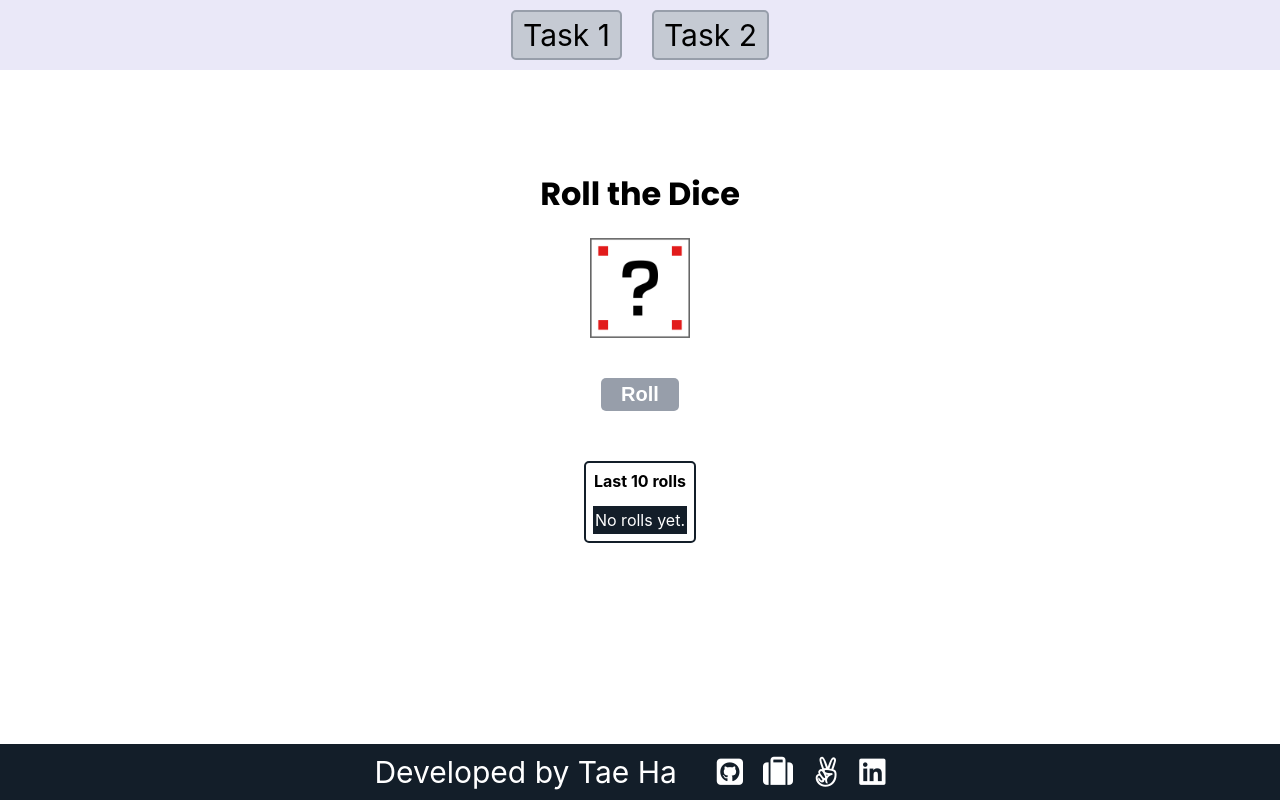
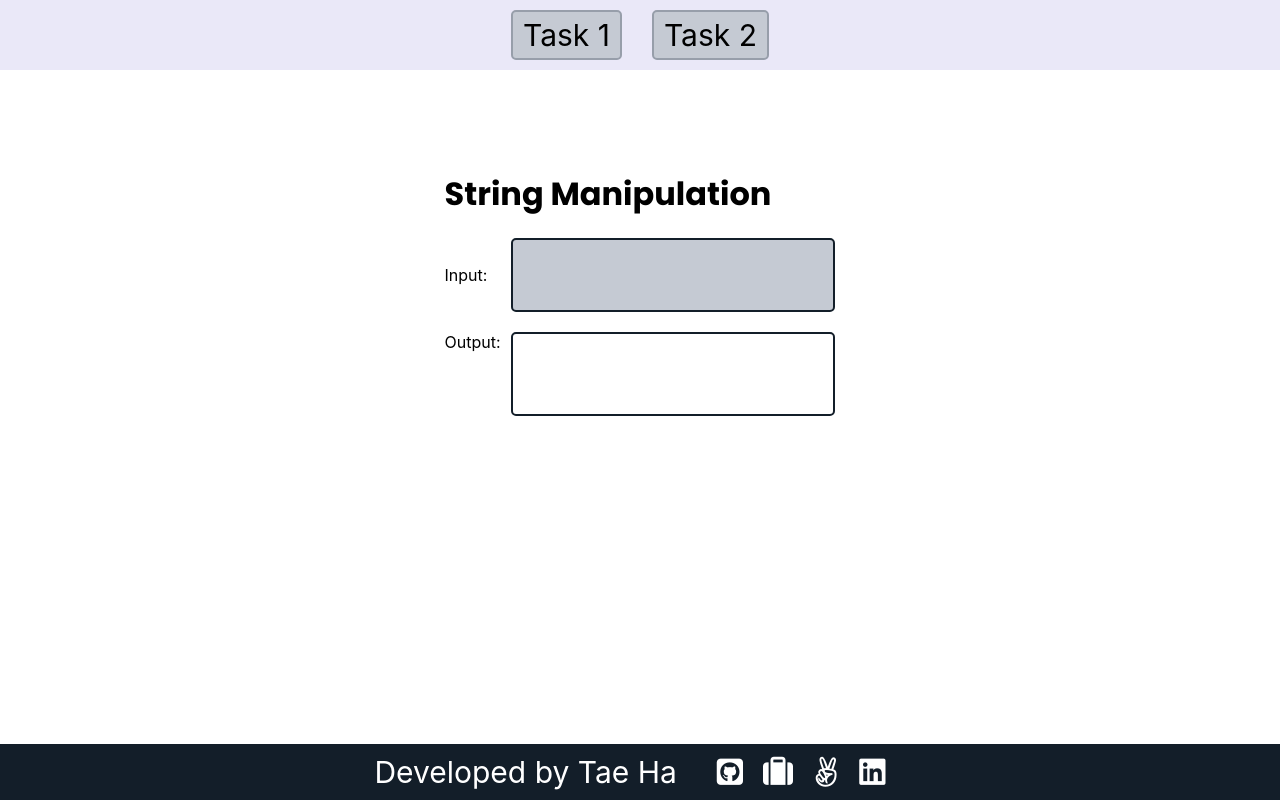
Before and after one commit to taeinha/pnp_tasks_taeha, a React (Create React App) app: page /pnp_tasks_taeha/task-two in a window 1280 px wide. Built offline with nearby package versions, Linux system fonts and the light colour scheme.

Commit message:
Update router links

```diff
--- a/src/App.js
+++ b/src/App.js
@@ -10,7 +10,7 @@ function App() {
     <div className="App">
       <NavBar />
       <Switch>
-        <Route exact path="/task-two" component={ChangeString} />
+        <Route exact path="/pnp_tasks_taeha/task-two" component={ChangeString} />
         <Route path="/" component={Dice} />
       </Switch>
       <Footer />
--- a/src/components/NavBar.jsx
+++ b/src/components/NavBar.jsx
@@ -5,13 +5,13 @@ const NavBar = props => {
   return (
     <div className='nav-bar-container'>
       <div
-        onClick={() => props.history.push('/')}
+        onClick={() => props.history.push('/pnp_tasks_taeha/')}
         className='nav-bar-task-one'
       >
         Task 1
       </div>
       <div
-        onClick={() => props.history.push('/task-two')}
+        onClick={() => props.history.push('/pnp_tasks_taeha/task-two')}
         className='nav-bar-task-two'
       >
         Task 2
```
